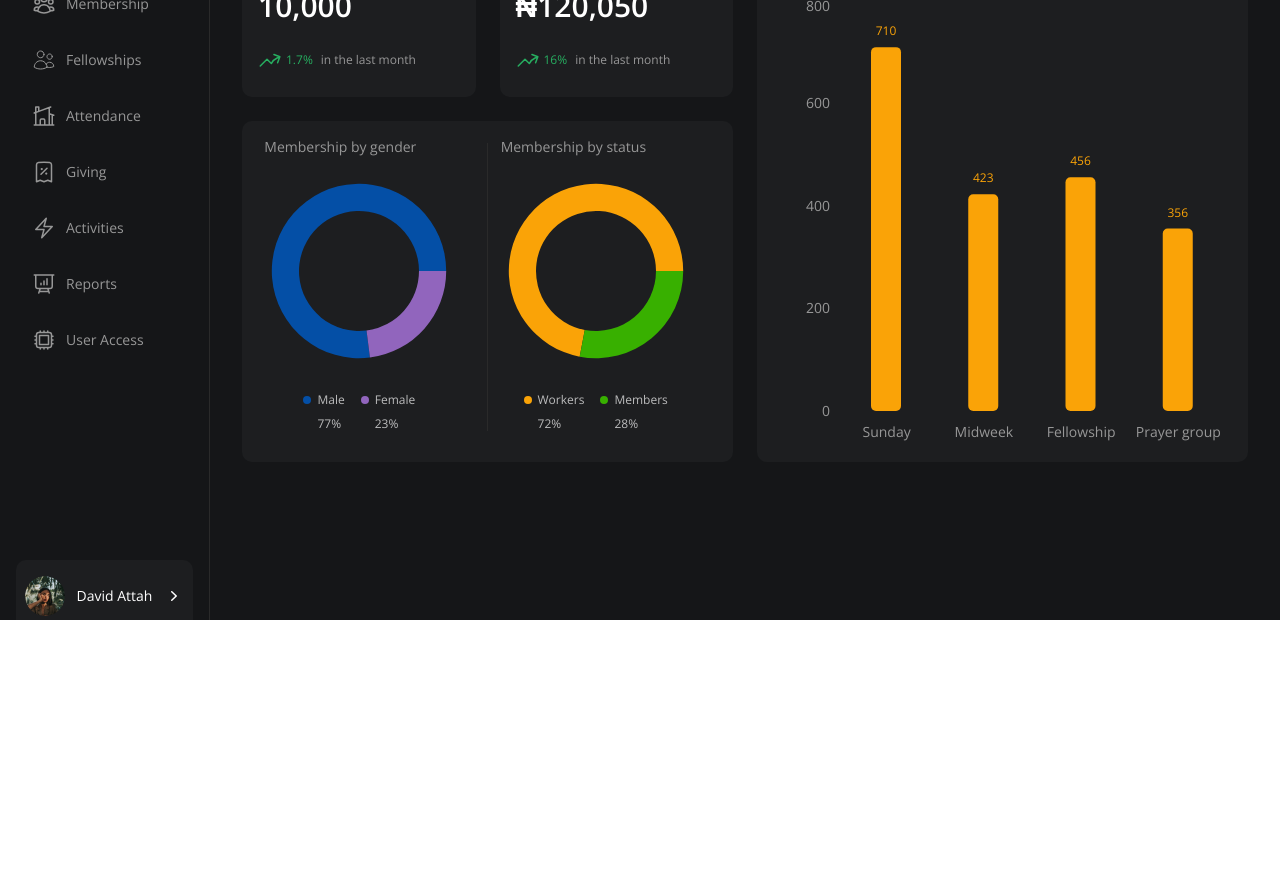
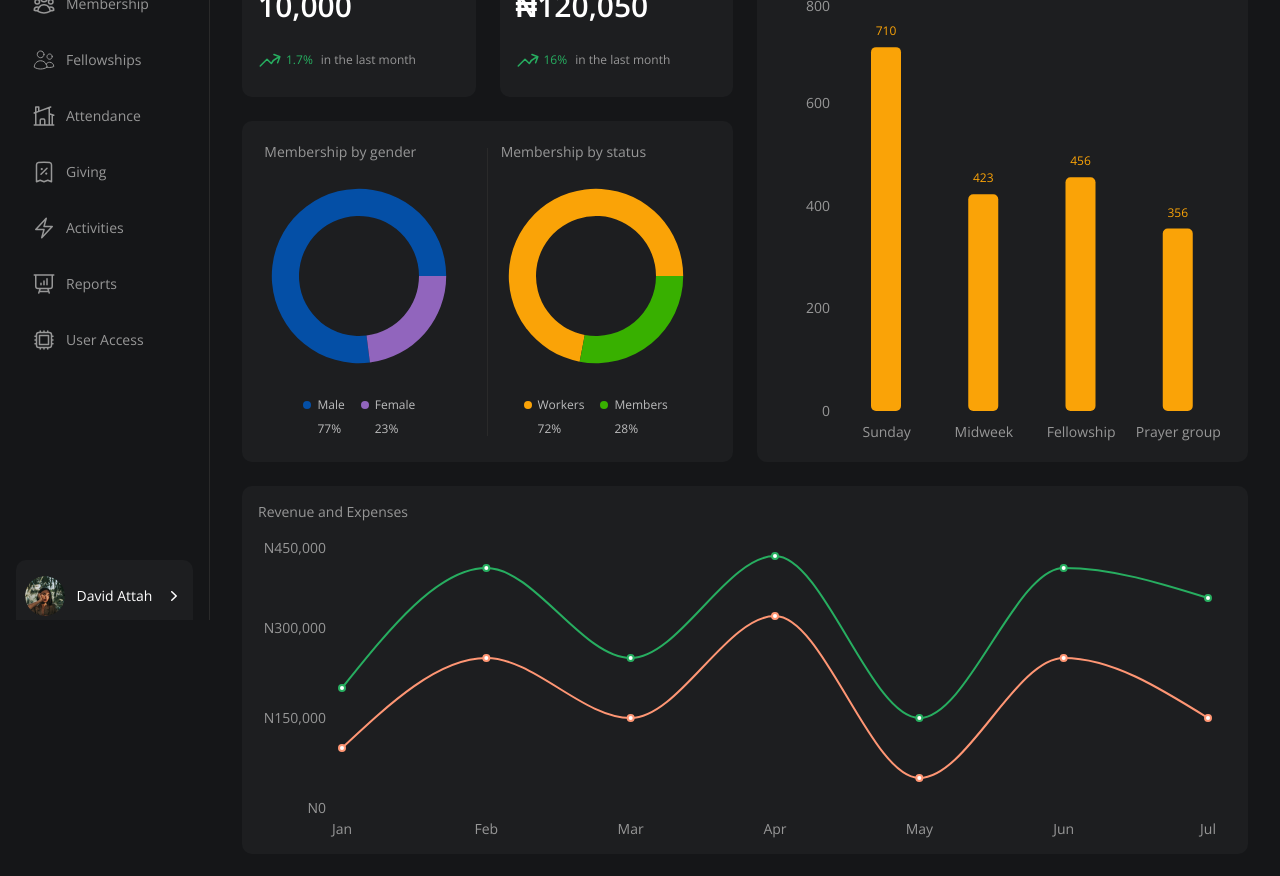
Before and after one commit to JocheAttah/church-database-project, a Next.js app in the folder frontend/: page /dashboard in a window 1280 px wide. Shown: the part 180-1056 px from the top of the page. Before the commit the page ends 800 px from the top, so only its background shows below. Built offline with nearby package versions, Linux system fonts and the light colour scheme.

Commit message:
feat: add line chart

```diff
--- a/frontend/app/dashboard/page.tsx
+++ b/frontend/app/dashboard/page.tsx
@@ -1,6 +1,7 @@
 "use client";
 import Card from "@/components/card";
 import { BarChart } from "@/components/charts/bar-chart";
+import { LineChart } from "@/components/charts/line-chart";
 import { PieChart } from "@/components/charts/pie-chart";
 import GrowthIcon from "@/components/icons/growth-icon";
 import GivingIcon from "@/components/icons/nav/giving-icon";
@@ -123,8 +124,7 @@ const Dashboard = () => {
           <BarChart />
         </Card>
 
-        <Card className="col-span-2">
-          <div className="flex items-center justify-around">
+        <Card className="col-span-2 flex items-center justify-around">
           <div>
             <p className="text-sm text-dustygray">Membership by gender</p>
             <PieChart
@@ -144,7 +144,10 @@ const Dashboard = () => {
               dataKey="value"
             />
           </div>
-          </div>
+        </Card>
+        <Card className="col-span-4">
+          <p className="mb-4 text-sm text-dustygray">Revenue and Expenses</p>
+          <LineChart />
         </Card>
       </div>
     </>
--- /dev/null
+++ b/frontend/components/charts/line-chart.tsx
@@ -0,0 +1,80 @@
+"use client";
+
+import { Line, LineChart as ReLineChart, XAxis, YAxis } from "recharts";
+
+import {
+  ChartConfig,
+  ChartContainer,
+  ChartTooltip,
+  ChartTooltipContent,
+} from "@/components/ui/chart";
+
+const chartData = [
+  { month: "January", revenue: 200000, expenses: 100000 },
+  { month: "February", revenue: 400000, expenses: 250000 },
+  { month: "March", revenue: 250000, expenses: 150000 },
+  { month: "April", revenue: 420000, expenses: 320000 },
+  { month: "May", revenue: 150000, expenses: 50000 },
+  { month: "June", revenue: 400000, expenses: 250000 },
+  { month: "July", revenue: 350000, expenses: 150000 },
+];
+
+const chartConfig = {
+  revenue: {
+    label: "Revenue",
+    color: "#27AE60",
+  },
+  expenses: {
+    label: "Expenses",
+    color: "#FF9674",
+  },
+} satisfies ChartConfig;
+
+export function LineChart() {
+  return (
+    <ChartContainer config={chartConfig} className="max-h-[300px] min-w-full">
+      <ReLineChart
+        accessibilityLayer
+        data={chartData}
+        margin={{ left: 24, right: 24 }}
+      >
+        <XAxis
+          dataKey="month"
+          tickLine={false}
+          tickMargin={10}
+          axisLine={false}
+          tickFormatter={(value) => value.slice(0, 3)}
+          style={{ fill: "#979797" }}
+          className="text-sm"
+        />
+        <YAxis
+          tickLine={false}
+          axisLine={false}
+          style={{ fill: "#979797" }}
+          className="text-sm"
+          tickFormatter={(value) => `N${value.toLocaleString()}`}
+          tickMargin={10}
+          tickCount={4}
+        />
+        <ChartTooltip
+          cursor={false}
+          content={
+            <ChartTooltipContent labelClassName="text-black" prefix="N" />
+          }
+        />
+        <Line
+          dataKey="revenue"
+          type="monotone"
+          stroke="var(--color-revenue)"
+          strokeWidth={2}
+        />
+        <Line
+          dataKey="expenses"
+          type="monotone"
+          stroke="var(--color-expenses)"
+          strokeWidth={2}
+        />
+      </ReLineChart>
+    </ChartContainer>
+  );
+}
```
Lines whose indentation alone changed are shown as unchanged.
